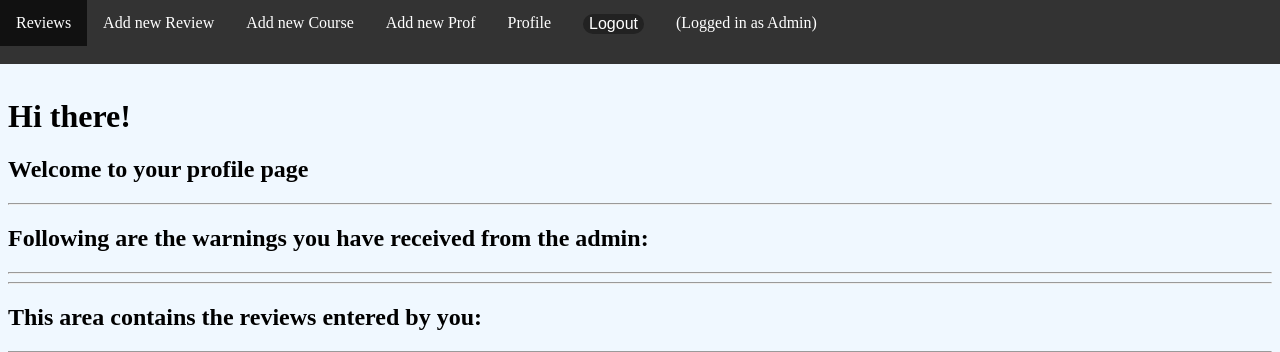
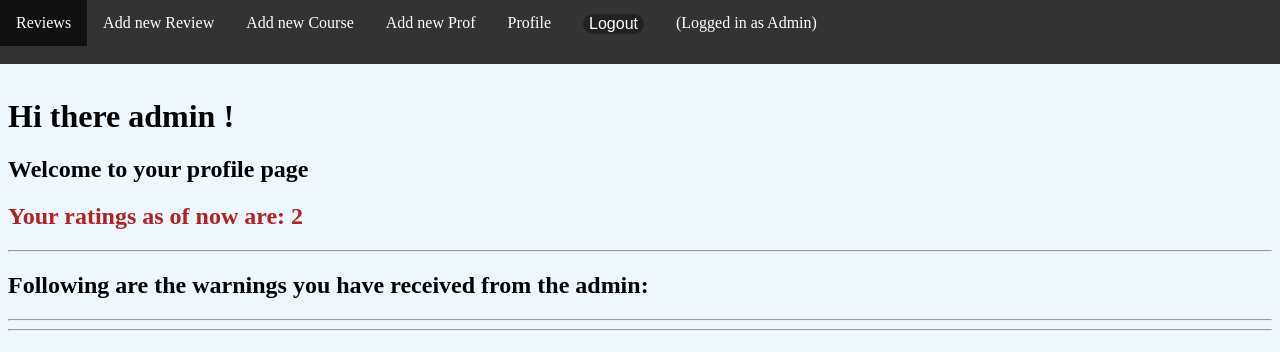
Before and after one commit to kshitijalwadhi/ProfReviewPortal, a Django app: page /accounts/profile/ in a window 1280 px wide. Shown: the top 352 px of the page. Run offline with Django 3.2, Linux system fonts and the light colour scheme; a user stored in the database is signed in; data comes from the database, SQL or seed files in the repository; both versions use the stored data as it was after the commit; some libraries are stand-ins or nearby versions.

Commit message:
add likes count to profile

```diff
--- a/profreviewportal/accounts/templates/accounts/profile.html
+++ b/profreviewportal/accounts/templates/accounts/profile.html
@@ -2,8 +2,15 @@
 
 {% block content %}
 
-<h1>Hi there!</h1>
+<h1>Hi there {{request.user}} ! </h1>
 <h2>Welcome to your profile page</h2>
+<h2 style="color:firebrick;">Your ratings as of now are:
+    {% for obj in ratings %}
+    {% if obj.user == request.user %}
+    {{ obj.userlikes }}
+    {% endif %}
+    {% endfor %}
+</h2>
 <hr>
 <h2>Following are the warnings you have received from the admin: </h2>
 <hr>
--- a/profreviewportal/accounts/views.py
+++ b/profreviewportal/accounts/views.py
@@ -5,7 +5,7 @@ from django.http import HttpResponse
 from review.models import Course, Review, Prof, Warning
 from django.contrib.auth.decorators import login_required
 from .forms import AddBlockField, AddLikeField
-from .models import Block
+from .models import Block, LikesCount
 # Create your views here.
 
 
@@ -64,6 +64,7 @@ def logout_view(request):
 
 @login_required(login_url="/accounts/login")
 def profile_view(request):
+    ratings = LikesCount.objects.all()
     reviews = Review.objects.all().order_by('-date')
     warnings = Warning.objects.all().order_by('-date')
-    return render(request, 'accounts/profile.html', {'reviews': reviews, 'warnings': warnings})
+    return render(request, 'accounts/profile.html', {'reviews': reviews, 'warnings': warnings, 'ratings': ratings})
```
Also changed, not shown: profreviewportal/db.sqlite3.
